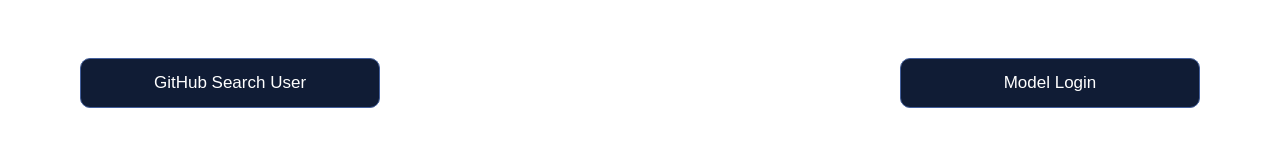
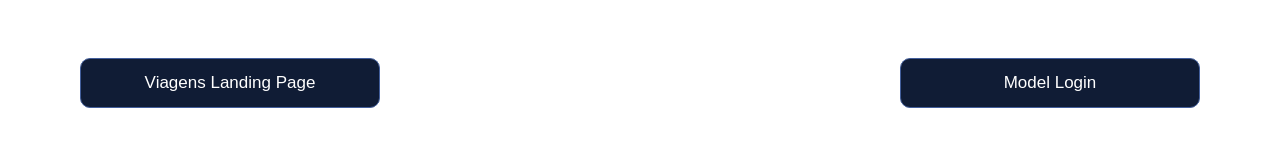
Before and after one commit to AugustoAlmondes/My-Portifolio, a React (Vite) app: page / in a window 1280 px wide. Shown: the part 3841-3999 px from the top of the page. Built offline with nearby package versions, Linux system fonts and the light colour scheme; no server answers.

Commit message:
alteração 'otherProjects'

```diff
--- a/src/page/Deploys/Deploys.jsx
+++ b/src/page/Deploys/Deploys.jsx
@@ -38,8 +38,8 @@
         url: 'https://cep-search-react.netlify.app/',
     },
     {
-        name: 'GitHub Search User',
-        url: 'https://buscar-usuario-github.netlify.app/',
+        name: 'Viagens Landing Page',
+        url: 'https://viagem-landing-page.netlify.app/',
     },
     {
         name: 'Model Login',
```
